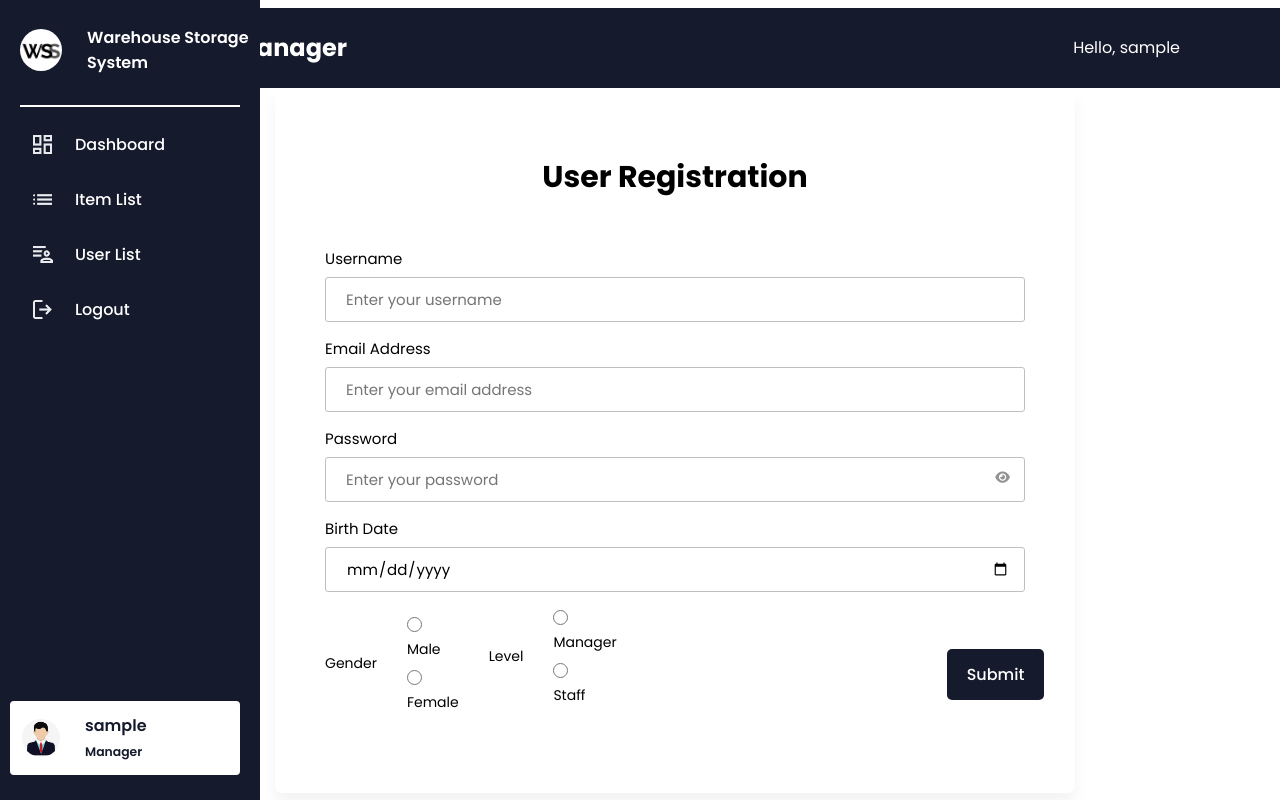
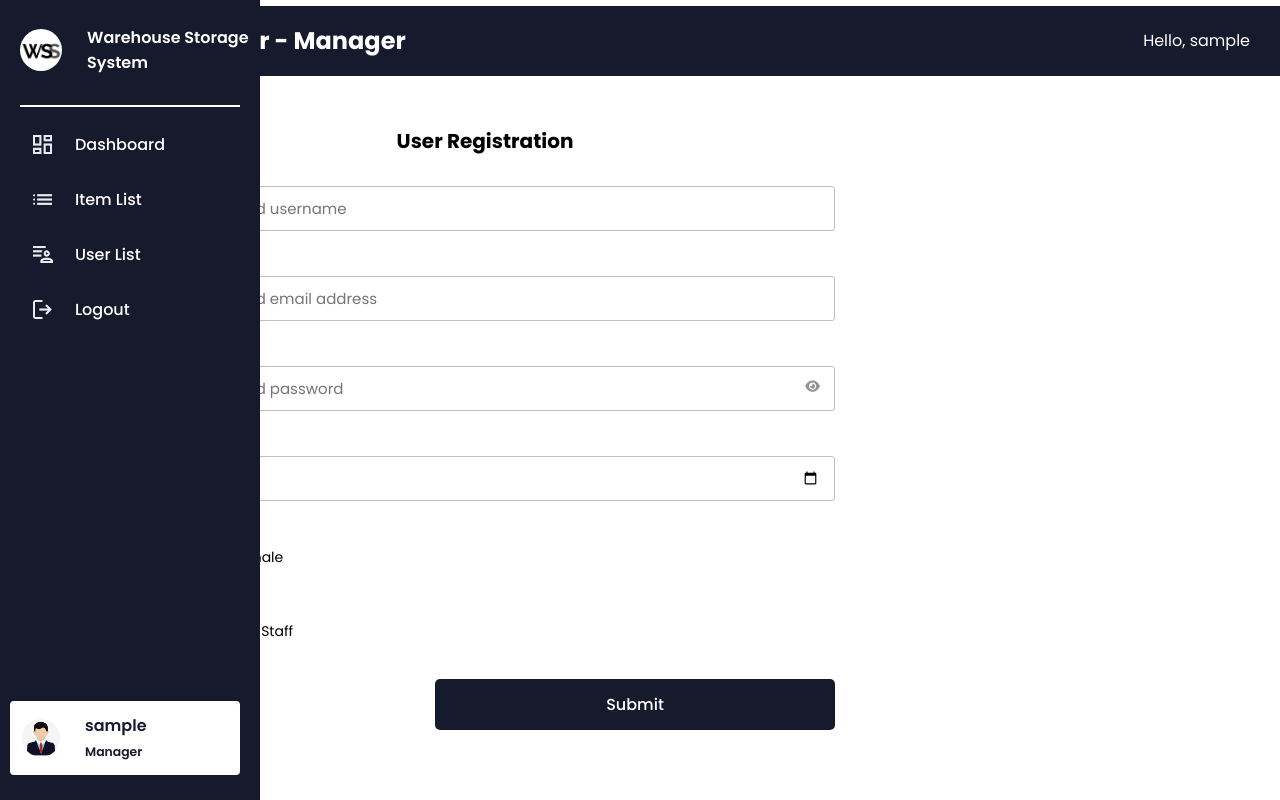
Before and after one commit to DiffRaz/wss-pblrks302, a Flask app: template templates/add_user.html in a window 1280 px wide. Run offline with Flask 3, Linux system fonts and the light colour scheme; the template is opened without the code that fills it: most values are stand-ins (such as "Sample title", 1, 10 or a date in 2020); some libraries are stand-ins or nearby versions.

Commit message:
fixed radio button placement for gender and level in add_user.html

```diff
--- a/static/css/style.css
+++ b/static/css/style.css
@@ -164,9 +164,9 @@ body {
   align-items: center;
   background-color: #161a2d;
   color: white;
-  padding: 30px 100px;
+  padding: 0px 30px 0px 100px;
   opacity: 100%;
-  height: 80px;
+  height: 70px;
 }
 
 .header h2 {
--- a/static/css/style1.css
+++ b/static/css/style1.css
@@ -16,19 +16,17 @@ body {
 
 form {
   padding: 50px;
-  background: #fff;
+  background: #ffffff;
   max-width: 800px;
   width: 100%;
-  margin-left: 275px;
-  border-radius: 7px;
-  box-shadow: 0 10px 15px rgba(0, 0, 0, 0.05);
+  margin-left: 85px;
 }
 
 form h2 {
-  font-size: 30px;
+  font-size: 20px;
   text-align: center;
-  padding: 17px;
-  margin: 0px 0 30px;
+  padding: 0px;
+  margin: 0px 0px 0px;
 }
 
 form .form-group {
@@ -90,21 +88,21 @@ form .password i {
 
 form .form-group.gender {
   display: flex;
-  align-items: center;
-  gap: 20px; /* Jarak antara label dan radio button */
+  flex-direction: column;
 }
 form .form-group.level {
   display: flex;
-  align-items: center;
-  gap: 20px; /* Jarak antara label dan radio button */
+  flex-direction: column;
 }
 
 form .form-group.gender label {
+  display: inline-block;
   margin-right: 10px; /* Jarak antara radio button dan label */
   font-size: 14px; /* Ukuran font lebih kecil */
 }
 
 form .form-group.level label {
+  display: inline-block;
   margin-right: 10px; /* Jarak antara radio button dan label */
   font-size: 14px; /* Ukuran font lebih kecil */
 }
@@ -113,6 +111,14 @@ form .form-group.gender input[type="radio"] {
   width: 15px; /* Lebar radio button */
   height: 15px; /* Tinggi radio button */
   margin-right: 5px; /* Jarak antara radio button dan label */
+  vertical-align: middle;
+}
+
+form .form-group.level input[type="radio"] {
+  width: 15px; /* Lebar radio button */
+  height: 15px; /* Tinggi radio button */
+  margin-right: 5px; /* Jarak antara radio button dan label */
+  vertical-align: middle;
 }
 
 .fa-eye {
--- a/templates/add_user.html
+++ b/templates/add_user.html
@@ -18,24 +18,24 @@
 <body>
     <div class="content">
       <div class="header">
-        <h2>Add User - Manager</h2>
+        <h2>Add New User - Manager</h2>
         <p>Hello, {{username}}</p>
       </div>
     <form action="{{url_for('tambah_user_route')}}" method='POST'>
       <h2>User Registration</h2>
       <div class="form-group fullname">
         <label for="fullname">Username</label>
-        <input type="text" id="username" name="username" placeholder="Enter your username" required>
+        <input type="text" id="username" name="username" placeholder="Enter specified username" required>
       </div>
       <div class="form-group email">
         <label for="email">Email Address</label>
-        <input type="email" id="email" name="email" placeholder="Enter your email address" required>
+        <input type="email" id="email" name="email" placeholder="Enter specified email address" required>
       </div>
       <div class="form-group password">
         <label for="password">Password</label>
-        <input type="password" id="password" name="password" placeholder="Enter your password" required>
+        <input type="password" id="password" name="password" placeholder="Enter specified password" required>
         <i id="pass-toggle-btn" class="fa-solid fa-eye"></i>
-    </div>
+      </div>
       <div class="form-group date">
         <label for="date">Birth Date</label>
         <input style="padding-right: 14px;" type="date" id="date"  name="date" placeholder="Select your date" required>
@@ -48,6 +48,7 @@
           <input type="radio" id="wanita" name="gendertype" value="wanita" required>
           <label for="female">Female</label>
         </div>
+      </div>
       <div class="form-group level">
         <label for="level">Level</label>
         <div>
@@ -56,9 +57,7 @@
           <input type="radio" id="staff" name="level" value="staff" required>
           <label for="staff">Staff</label>
         </div>
-
       </div>
-
       <div class="form-group submit-btn">
         <input type="submit" value="Submit">
       </div>
```
